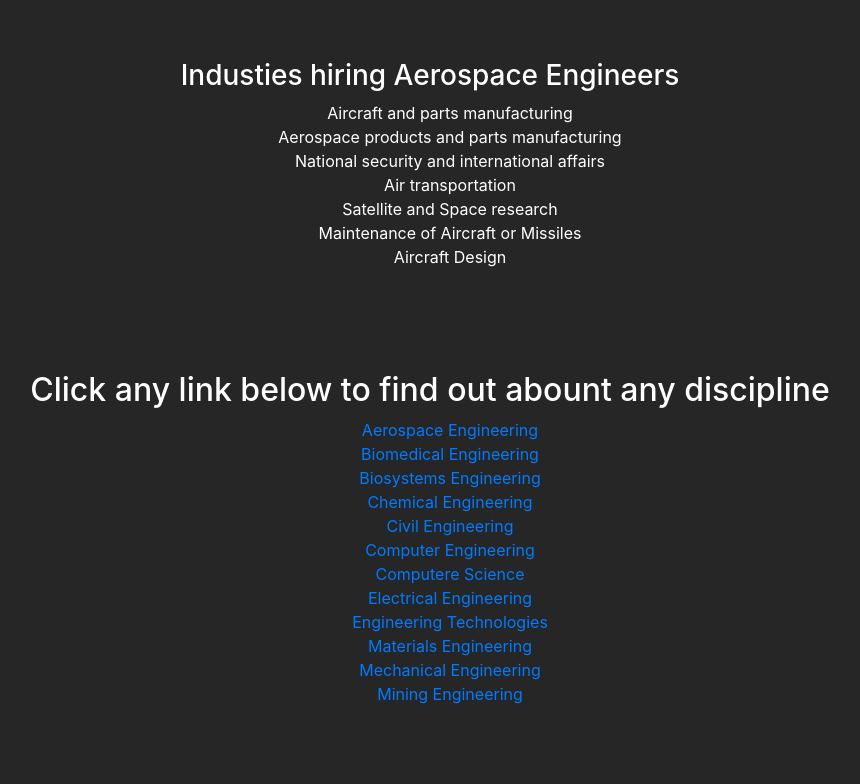
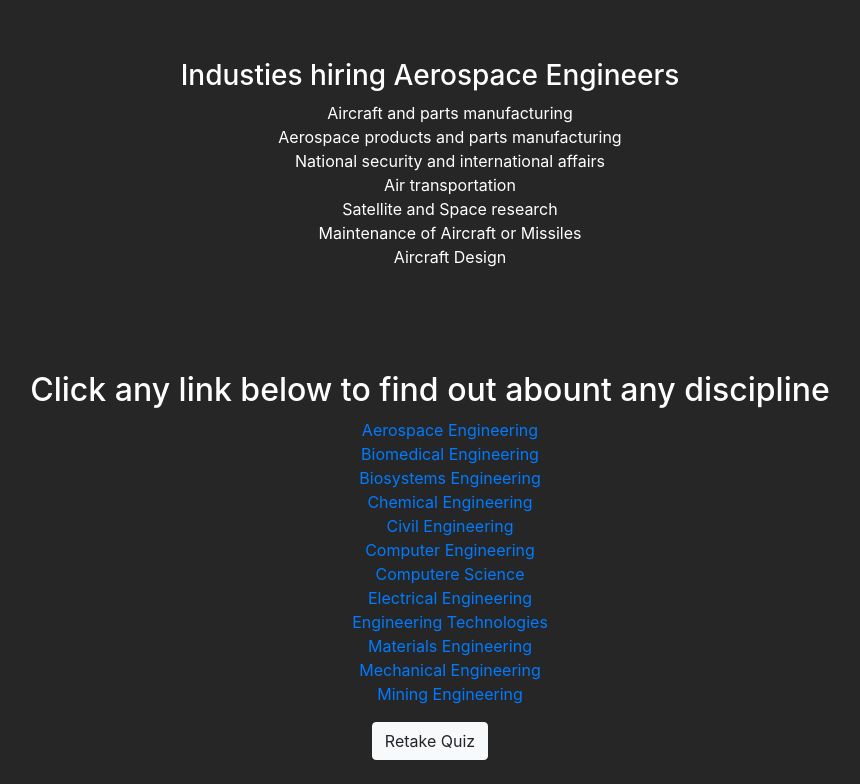
Before and after one commit to chrisaddington96/Engineering-Disciplines, a plain HTML site: page Disciplines/aerospace.html in a window 1280 px wide. Shown: the part 557-1341 px from the top of the page, without its empty margins (210-1070 px from the left). Before the commit the page ends 1279 px from the top, so only its background shows below. Drawn offline with nearby package versions, Linux system fonts and the light colour scheme.

Commit message:
Retake quiz
Added button to retake the quiz

```diff
--- a/Disciplines/aerospace.html
+++ b/Disciplines/aerospace.html
@@ -67,6 +67,12 @@
             </ul>
         </div>
 
+        <div class="col text-center">
+
+            <a href="q1.html" class="btn btn-light" role="button">Retake Quiz</a>
+
+        </div>>
+
 
     </body>
 
```
Also changed, not shown: Disciplines/biomedical.html (+4 -0 lines), Disciplines/biosystems.html (+4 -0 lines), Disciplines/chemical.html (+4 -0 lines), Disciplines/civil.html (+4 -0 lines), Disciplines/compe.html (+4 -0 lines), Disciplines/cs.html (+4 -0 lines), Disciplines/discipline-template.html (+6 -0 lines), Disciplines/electrical.html (+4 -0 lines), Disciplines/materials.html (+4 -0 lines), Disciplines/mechanical.html (+4 -0 lines), Disciplines/mining.html (+4 -0 lines), Disciplines/technology.html (+4 -0 lines).
